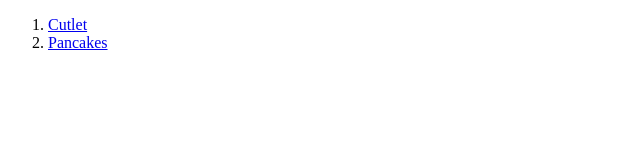
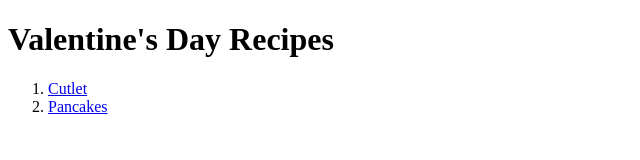
Before and after one commit to Midhu7/odin-recipes, a plain HTML site: page index.html in a window 1280 px wide. Shown: the whole page, without its empty margins (0-640 px from the left). Drawn offline with Linux system fonts and the light colour scheme.

Commit message:
Edit index.html to add heading

```diff
--- a/index.html
+++ b/index.html
@@ -7,9 +7,10 @@
     <title>Document</title>
 </head>
 <body>
+    <h1>Valentine's Day Recipes</h1>
     <ol>
         <li><a href = "recipes/cutlet.html">Cutlet</a></li>
-        <li><a href="recipes/pancakes.html">Pancakes</a></li>
+        <li><a href = "recipes/pancakes.html">Pancakes</a></li>
     </ol>
 </body>
 </html>
```
